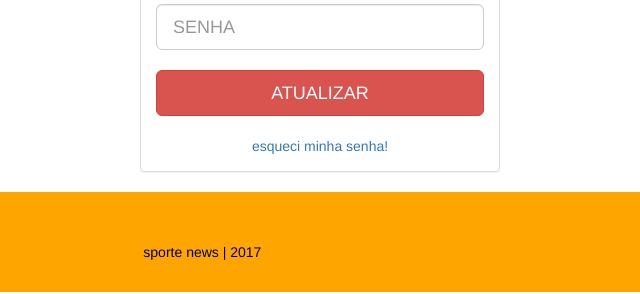
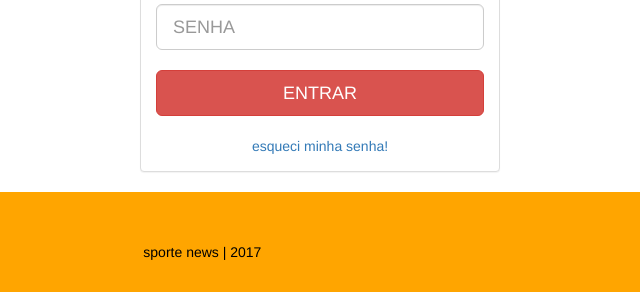
Before and after one commit to luanadrianosilva/luanadrianosilva.github.io, a plain HTML site: page login.html in a window 1280 px wide. Shown: the part 190-484 px from the top of the page, 320-960 px from the left. Drawn offline with nearby package versions, Linux system fonts and the light colour scheme.

Commit message:
Update login.html

```diff
--- a/login.html
+++ b/login.html
@@ -53,7 +53,7 @@
 <legend>indentifique-se</legend>
 <input class="form-control input-lg" placeholder="GMAIL"><br>
 <input class="form-control input-lg" placeholder="SENHA" type="password"><br>
-<a class="btn btn-danger btn-lg btn-block" href="">ATUALIZAR</a><br>
+<a class="btn btn-danger btn-lg btn-block" href="usuario.html">ENTRAR</a><br>
 <div class="text-center">
 <a href="#">esqueci minha senha!</a>
 </div>
```
